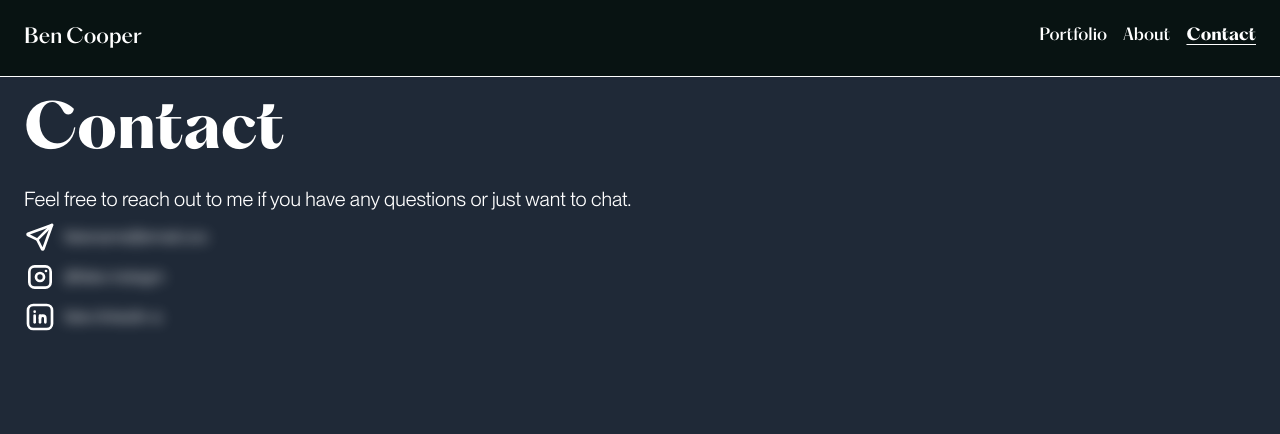
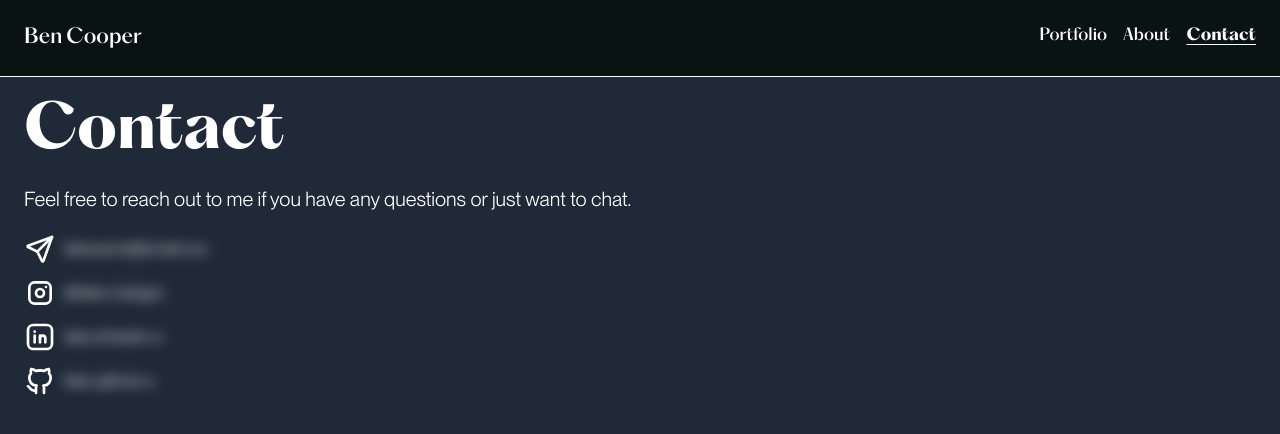
Before and after one commit to ben-coo-per/personal-website, a SvelteKit app: page /contact in a window 1280 px wide. Shown: the top 434 px of the page. Built offline with nearby package versions, Linux system fonts and the light colour scheme.

Commit message:
added github to contact page

```diff
--- a/src/routes/contact/+page.svelte
+++ b/src/routes/contact/+page.svelte
@@ -1,6 +1,7 @@
 <script lang="ts">
 	import { fade } from 'svelte/transition';
 	import {
+		IconBrandGithub,
 		IconBrandInstagram,
 		IconBrandLinkedin,
 		IconExternalLink,
@@ -11,11 +12,13 @@
 		email: boolean;
 		instagram: boolean;
 		linkedin: boolean;
+		github: boolean;
 	};
 	let shownState: ShownState = {
 		email: false,
 		instagram: false,
-		linkedin: false
+		linkedin: false,
+		github: false
 	};
 
 	function show(item: keyof ShownState) {
@@ -26,8 +29,8 @@
 <section class="text-white p-6 bg-gray-800 h-screen" in:fade={{ duration: 350 }}>
 	<div class="container mx-auto relative">
 		<h1 class="text-6xl font-serif font-bold">Contact</h1>
-		<div class=" mt-6 flex flex-col gap-2">
-			<p class="text-xl">
+		<div class=" mt-6 flex flex-col gap-3">
+			<p class="text-xl mb-2">
 				Feel free to reach out to me if you have any questions or just want to chat.
 			</p>
 			<div class="text-md flex flex-row items-center gap-2">
@@ -51,7 +54,7 @@
 						class="flex flex-row gap-1 items-center"
 					>
 						@ben.coo.per
-						<IconExternalLink size={16} />
+						<IconExternalLink size={16} class="text-gray-400" />
 					</a>
 				{/if}
 			</div>
@@ -66,7 +69,22 @@
 						target="_blank"
 					>
 						ben-a-cooper
-						<IconExternalLink size={16} />
+						<IconExternalLink size={16} class="text-gray-400" />
+					</a>
+				{/if}
+			</div>
+			<div class="text-md flex flex-row items-center gap-2">
+				<IconBrandGithub size={32} />
+				{#if !shownState.github}
+					<button on:click={() => show('github')} class="animate-blur">fake-github-a</button>
+				{:else}
+					<a
+						href="https://github.com/ben-coo-per"
+						class="flex flex-row gap-1 items-center"
+						target="_blank"
+					>
+						ben-coo-per
+						<IconExternalLink size={16} class="text-gray-400" />
 					</a>
 				{/if}
 			</div>
```
